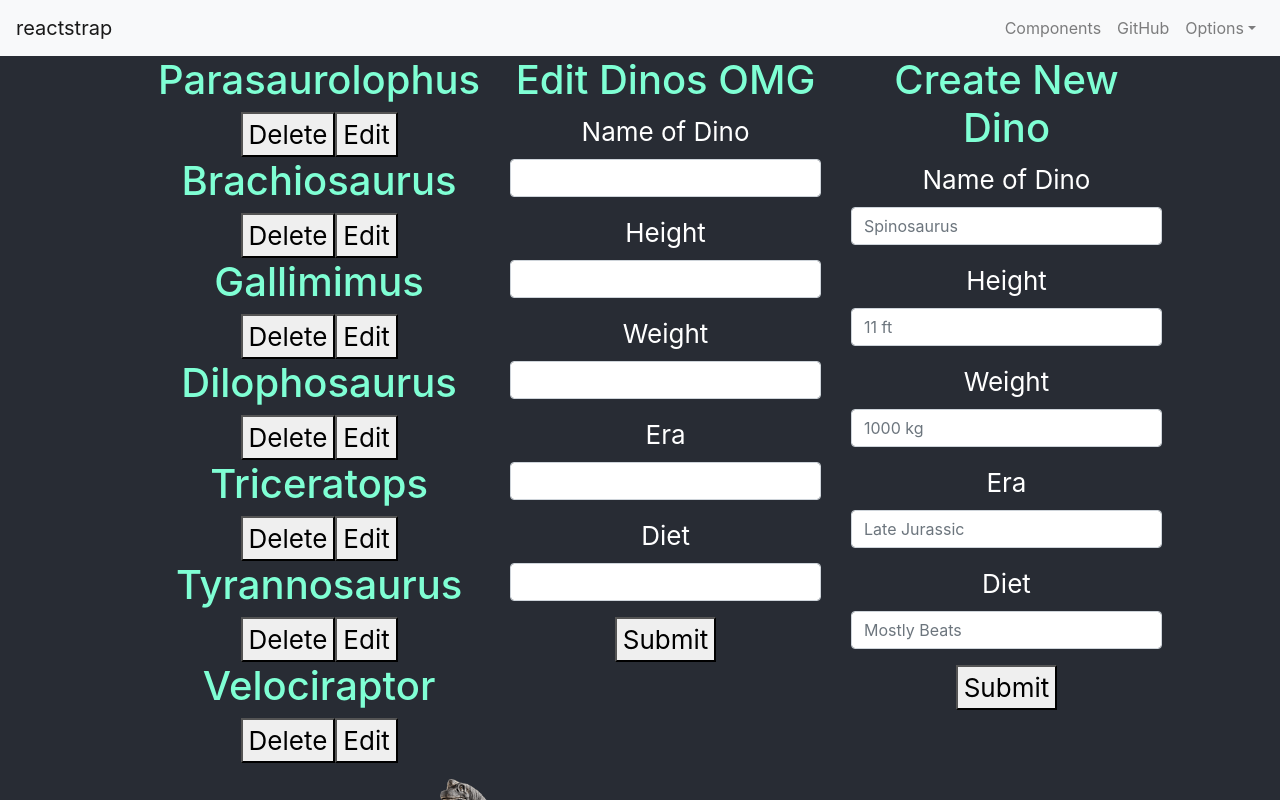
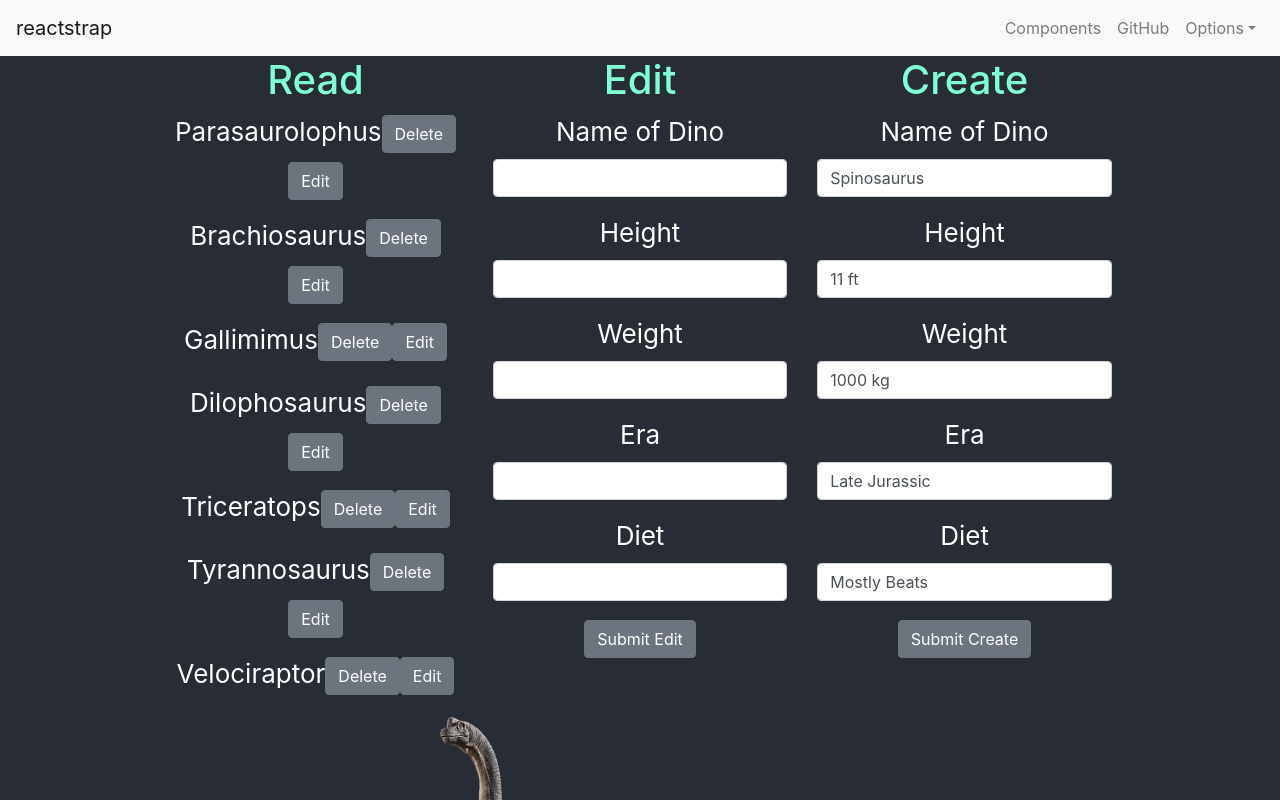
Before and after one commit to gargansa/dinosaurcrud, a React (Create React App) app: page / in a window 1280 px wide. Shown: the top 800 px of the page. Built offline with nearby package versions, Linux system fonts and the light colour scheme.

Commit message:
Refactored

```diff
--- a/src/App.js
+++ b/src/App.js
@@ -1,5 +1,5 @@
 import React, { Component } from 'react';
-import logo from './logo.svg';
+// import logo from './logo.svg';
 import './App.css';
 import Dinos from './Dinos'
 import Navigation from './Navbar.js'
--- a/src/Dinos.js
+++ b/src/Dinos.js
@@ -1,169 +1,207 @@
 import React from 'react';
-import { Button, Form, FormGroup, Label, Input, FormText } from 'reactstrap';
-import EditDino from './editDino'
+import { Button, Form, FormGroup, Label, Input } from 'reactstrap';
+
 import { Container, Row, Col } from 'reactstrap';
-export default class Dinos extends React.Component{
-    constructor(){
+export default class Dinos extends React.Component {
+    constructor() {
         super()
         this.state = {
             dinoToEdit: {
                 id: -1,
-                name:"",
-                height:"",
-                weight:"",
-                era:"",
-                diet:"",
+                name: "",
+                height: "",
+                weight: "",
+                era: "",
+                diet: "",
             },
-            name:"",
-            height:"",
-            weight:"",
-            era:"",
-            diet:"",
-            dinosaurs:[
-            // {id: 0, name: 'Parasaurolophus', height:'16ft', weight:'2268 kg', era:'Late Cretaceous', diet: 'Herbivore'},
-
-            // {id: 1, name: 'Brachiosaurus', height:'31ft', weight:'35000 kg', era: 'Late Jurassic', diet:'Herbivore'},
-
-            // {id: 2, name: 'Gallimimus', height:'6ft', weight:'440 kg', era: 'Late Cretaceous', diet: 'Insectivorous'},
-
-            // {id: 3, name: 'Dilophosaurus', height: '6ft', weight: '283 kg', era: 'Early Jurassic',  diet: 'Scavenger'},
-
-            // {id: 4, name: 'Triceratops', height: '9ft', weight: '10886 kg',  era: 'Late Cretaceous', diet: 'Herbivore'},
-
-            // {id: 5, name: 'Tyrannosaurus', height: '12ft', weight: '7257 kg', era: 'Late Cretaceous', diet: 'Carnivore'},
-
-            // {id: 6, name: 'Velociraptor', height: '2ft', weight: '15 kg', era: 'Late Cretaceous', diet: 'Carnivore'}
+            name: "",
+            height: "",
+            weight: "",
+            era: "",
+            diet: "",
+            dinosaurs: [
             ]
         }
         this.deleteDino = this.deleteDino.bind(this);
         this.handleChange = this.handleChange.bind(this);
-        this.createDino = this.createDino.bind(this);
-        this.updateDino= this.updateDino.bind(this);
-        //this.editDino = this.editDino.bind(this);
+        this.submitCreate = this.submitCreate.bind(this);
+        this.updateDino = this.updateDino.bind(this);
+        this.submitEdit = this.submitEdit.bind(this)
+        this.editDino = this.editDino.bind(this);
     } // ends constructor
 
+    componentDidMount() {
+        let initialDinosaurs = []
+        initialDinosaurs = JSON.parse(localStorage.getItem("dinoStorage"));
+        if (initialDinosaurs) { if (initialDinosaurs.length === 0) { initialDinosaurs = 0 } } // make sure its not an empty array
+        if (!initialDinosaurs) {
+            initialDinosaurs = [
+                { id: 0, name: 'Parasaurolophus', height: '16ft', weight: '2268 kg', era: 'Late Cretaceous', diet: 'Herbivore' },
+
+                { id: 1, name: 'Brachiosaurus', height: '31ft', weight: '35000 kg', era: 'Late Jurassic', diet: 'Herbivore' },
+
+                { id: 2, name: 'Gallimimus', height: '6ft', weight: '440 kg', era: 'Late Cretaceous', diet: 'Insectivorous' },
+
+                { id: 3, name: 'Dilophosaurus', height: '6ft', weight: '283 kg', era: 'Early Jurassic', diet: 'Scavenger' },
+
+                { id: 4, name: 'Triceratops', height: '9ft', weight: '10886 kg', era: 'Late Cretaceous', diet: 'Herbivore' },
+
+                { id: 5, name: 'Tyrannosaurus', height: '12ft', weight: '7257 kg', era: 'Late Cretaceous', diet: 'Carnivore' },
+
+                { id: 6, name: 'Velociraptor', height: '2ft', weight: '15 kg', era: 'Late Cretaceous', diet: 'Carnivore' }
+
+            ];
+        }
+        this.setState({ dinosaurs: initialDinosaurs })
+    }
+    submitCreate(event) {
+        event.preventDefault();
+        let currentId = 0;
+        if (this.state.dinosaurs.length > 0) {
+            currentId = this.state.dinosaurs[this.state.dinosaurs.length - 1].id
+        }
+
+        let dummyDino = { id: currentId + 1, name: this.state.name, height: this.state.height, weight: this.state.weight, era: this.state.era, diet: this.state.diet }
+        let theDinos = this.state.dinosaurs.slice()
+        theDinos.push(dummyDino)
+        this.setState({ dinosaurs: theDinos })
+        localStorage.setItem("dinoStorage", JSON.stringify(theDinos));
+    }
+
+    deleteDino(name) {
+        let newDinos = this.state.dinosaurs.filter(dinosaur => dinosaur.name !== name)
+        this.setState({ dinosaurs: newDinos })
+        localStorage.setItem("dinoStorage", JSON.stringify(newDinos));
+    }
+    editDino(dino) {
+        this.setState({ dinoToEdit: dino })
+
+    }
+
+
+
+    submitEdit(event) {
+        event.preventDefault()
+        //BUILD UPDATED DINOSAUR
+        let updatedDino = {
+            id: this.id,
+            name: this.name.length ? this.name : this.state.name,
+            height: this.height.length ? this.height : this.state.height,
+            weight: this.weight.length ? this.weight : this.state.weight,
+            era: this.era.length ? this.era : this.state.era,
+            diet: this.diet.length ? this.diet : this.state.diet
+        }
+        this.updateDino(updatedDino)
+    }
+    updateDino(newDino) {
+        let newDinoObj = this.state.dinosaurs.map((oldDino) => {
+            if (oldDino.id === newDino.id) {
+                return newDino;
+            }
+            else {
+                return oldDino;
+            }
+        })
+        this.setState({ dinosaurs: newDinoObj })
+        localStorage.setItem("dinoStorage", JSON.stringify(newDinoObj));
+    }
     handleChange(event) {
         const name = event.target.name;
         this.setState({
-        [name]: event.target.value
+            [name]: event.target.value
         });
     }
-    componentDidMount(){
-        let dino = JSON.parse(localStorage.getItem("dinoStorage"));
-        if (!dino){
-            dino = [
-                {id: 0, name: 'Parasaurolophus', height:'16ft', weight:'2268 kg', era:'Late Cretaceous', diet: 'Herbivore'},
+    displayEditDinos() {
+        return (
+            <Form>
+                <FormGroup>
+                    <Label for="dinoName">Name of Dino</Label>
+                    <Input type="text" defaultValue={this.name} name="name" id="dinoName" onChange={this.handleChange} />
+                </FormGroup>
 
-                {id: 1, name: 'Brachiosaurus', height:'31ft', weight:'35000 kg', era: 'Late Jurassic', diet:'Herbivore'},
+                <FormGroup>
+                    <Label for="dinoHeight">Height</Label>
+                    <Input type="text" defaultValue={this.height} name="height" id="dinoHeight" onChange={this.handleChange} />
+                </FormGroup>
 
-                {id: 2, name: 'Gallimimus', height:'6ft', weight:'440 kg', era: 'Late Cretaceous', diet: 'Insectivorous'},
+                <FormGroup>
+                    <Label for="dinoWeight">Weight</Label>
+                    <Input type="text" defaultValue={this.weight} name="weight" id="dinoWeight" onChange={this.handleChange} />
+                </FormGroup>
 
-                {id: 3, name: 'Dilophosaurus', height: '6ft', weight: '283 kg', era: 'Early Jurassic',  diet: 'Scavenger'},
+                <FormGroup>
+                    <Label for="dinoEra">Era</Label>
+                    <Input type="text" name="era" defaultValue={this.era} id="dinoEra" onChange={this.handleChange} />
+                </FormGroup>
 
-                {id: 4, name: 'Triceratops', height: '9ft', weight: '10886 kg',  era: 'Late Cretaceous', diet: 'Herbivore'},
-
-                {id: 5, name: 'Tyrannosaurus', height: '12ft', weight: '7257 kg', era: 'Late Cretaceous', diet: 'Carnivore'},
-
-                {id: 6, name: 'Velociraptor', height: '2ft', weight: '15 kg', era: 'Late Cretaceous', diet: 'Carnivore'}
-
-            ];
-        }
-        console.log(dino)
-        this.setState({dinosaurs: dino})
-
+                <FormGroup>
+                    <Label for="dinoDiet">Diet</Label>
+                    <Input type="text" defaultValue={this.diet} name="diet" id="dinoDiet" onChange={this.handleChange} />
+                </FormGroup>
+            </Form>)
     }
-    createDino(event) {
-        event.preventDefault();
-        let currentId =0;
-        if (this.state.dinosaurs.length > 0){
-            currentId = this.state.dinosaurs[this.state.dinosaurs.length-1].id
-        }
-
-        let dummyDino = {id: currentId+1, name: this.state.name, height: this.state.height, weight: this.state.weight, era: this.state.era, diet: this.state.diet}
-        let theDinos = this.state.dinosaurs.slice()
-        theDinos.push(dummyDino)
-        this.setState({dinosaurs: theDinos})
-        localStorage.setItem("dinoStorage", JSON.stringify(theDinos));
+    displayReadDinos() {
+        return (
+            this.dinoNames = this.state.dinosaurs.map((item) =>
+                <FormGroup key={item.id}>
+                    <Label>{item.name}</Label>
+                    <Button onClick={() => { this.deleteDino(item.name) }}>Delete</Button>
+                    <Button onClick={() => { this.editDino(item) }}>Edit</Button>
+                </FormGroup>)
+        )
     }
 
-    deleteDino(name){
-       let newDinos = this.state.dinosaurs.filter(dinosaur => dinosaur.name !== name)
-        this.setState({dinosaurs: newDinos})
-        localStorage.setItem("dinoStorage", JSON.stringify(newDinos));
-    }
-    editDino(dino){
-        //event.preventDefault();
-        // let testDino = dino.name;
-        this.setState({dinoToEdit : dino})
+    displayCreateDinos() {
+        return(
+        <Form>
+            <FormGroup>
+                <Label for="dinoName">Name of Dino</Label>
+                <Input type="text" name="name" id="dinoName" defaultValue="Spinosaurus" onChange={this.handleChange} />
+            </FormGroup>
 
-    }
-    readDinos(){
-        this.dinoNames = this.state.dinosaurs.map((item)=>
-        <li key={item.id}><h1 color="aquamarine">{item.name}</h1>
-          <button onClick={()=>{this.deleteDino(item.name)}}>Delete</button>
-          <button onClick={()=>{this.editDino(item)}}>Edit</button>
-        </li>
+            <FormGroup>
+                <Label for="dinoHeight">Height</Label>
+                <Input type="text" name="height" id="dinoHeight" defaultValue="11 ft" onChange={this.handleChange} />
+            </FormGroup>
+
+            <FormGroup>
+                <Label for="dinoWeight">Weight</Label>
+                <Input type="text" name="weight" id="dinoWeight" defaultValue="1000 kg" onChange={this.handleChange} />
+            </FormGroup>
+
+            <FormGroup>
+                <Label for="dinoEra">Era</Label>
+                <Input type="text" name="era" id="dinoEra" defaultValue="Late Jurassic" onChange={this.handleChange} />
+            </FormGroup>
+
+            <FormGroup>
+                <Label for="dinoDiet">Diet</Label>
+                <Input type="text" name="diet" id="dinoDiet" defaultValue="Mostly Beats" onChange={this.handleChange} />
+            </FormGroup>
+        </Form>
         )
     }
-    updateDino(newDino){
-        let newDinoObj = this.state.dinosaurs.map((oldDino) =>{
-            if (oldDino.id === newDino.id){
-                return newDino;
-            }
-            else{
-                return oldDino;
-            }
-        })
-        this.setState({dinosaurs:newDinoObj})
-        localStorage.setItem("dinoStorage", JSON.stringify(newDinoObj));
-    }
 
-    render(){
-        this.readDinos()
+    render() {
         return (
             <div>
-                 <Container>
+                <Container>
                     <Row>
-                        <Col><ul>{this.dinoNames}</ul></Col>
-                        <Col> <h1>Edit Dinos OMG</h1>
-                        <EditDino
-                        updateDino={this.updateDino}
-                        dino={this.state.dinoToEdit}
-                        ></EditDino></Col>
-                        <Col>
-                            <h1>Create New Dino</h1>
+                        <Col> <h1>Read</h1>
+                            {this.displayReadDinos()}
+                        </Col>
+                        <Col> <h1>Edit</h1>
+                            {this.displayEditDinos()}
+                            <Button onClick={this.submitEdit}>Submit Edit</Button>
 
-                            <Form>
-                                <FormGroup>
-                                    <Label for="dinoName">Name of Dino</Label>
-                                    <Input type="text" name="name" id="dinoName" placeholder="Spinosaurus" onChange={this.handleChange} />
-                                </FormGroup>
-
-                                <FormGroup>
-                                    <Label for="dinoHeight">Height</Label>
-                                    <Input type="text" name="height" id="dinoHeight" placeholder="11 ft" onChange={this.handleChange}/>
-                                </FormGroup>
-
-                                <FormGroup>
-                                    <Label for="dinoWeight">Weight</Label>
-                                    <Input type="text" name="weight" id="dinoWeight" placeholder="1000 kg" onChange={this.handleChange} />
-                                </FormGroup>
-
-                                <FormGroup>
-                                    <Label for="dinoEra">Era</Label>
-                                    <Input type="text" name="era" id="dinoEra" placeholder="Late Jurassic" onChange={this.handleChange} />
-                                </FormGroup>
-
-                                <FormGroup>
-                                    <Label for="dinoDiet">Diet</Label>
-                                    <Input type="text" name="diet" id="dinoDiet" placeholder="Mostly Beats" onChange={this.handleChange} />
-                                </FormGroup>
-                                <button onClick={this.createDino}>Submit</button>
-                            </Form>
+                        </Col>
+                        <Col><h1>Create</h1>
+                            {this.displayCreateDinos()}
+                            <Button onClick={this.submitCreate}>Submit Create</Button>
                         </Col>
                     </Row>
                 </Container>
             </div>
         );
-}
+    }
 };
--- a/src/editDino.js
+++ /dev/null
@@ -1,80 +0,0 @@
-import React from 'react'
-import { Button, Form, FormGroup, Label, Input, FormText } from 'reactstrap';
-
-
-export default class EditDino extends React.Component{
-    constructor(props){
-        super(props)
-        // this.props.name = "something"
-        // man alive
-        this.state = {
-            name:"",
-            height:"",
-            weight:"",
-            era:"",
-            diet:""
-        }
-        this.handleSubmit = this.handleSubmit.bind(this)
-        this.handleChange = this.handleChange.bind(this)
-    }
-
-
-handleSubmit(event){
-    event.preventDefault()
-    //BUILD UPDATED DINOSAUR
-    let updatedDino = {
-        id: this.props.dino.id,
-        name:this.state.name.length ? this.state.name : this.props.dino.name ,
-        height:this.state.height.length ? this.state.height : this.props.dino.height ,
-        weight:this.state.weight.length ? this.state.weight : this.props.dino.weight ,
-        era:this.state.era.length ? this.state.era : this.props.dino.era ,
-        diet:this.state.diet.length ? this.state.diet : this.props.dino.diet
-    }
-    this.props.updateDino(updatedDino)
-}
-handleChange(event) {
-    const name = event.target.name;
-    this.setState({
-    [name]: event.target.value
-    });
-}
-    render(){
-        //console.log(this.props.dino.name)
-        return (
-
-            <div>
-
-                <Form>
-                    <FormGroup>
-                        <Label for="dinoName">Name of Dino</Label>
-                        <Input type="text" defaultValue={this.props.dino.name} name="name" id="dinoName" onChange={this.handleChange} />
-                    </FormGroup>
-
-                    <FormGroup>
-                        <Label for="dinoHeight">Height</Label>
-                        <Input type="text" defaultValue={this.props.dino.height} name="height" id="dinoHeight" onChange={this.handleChange}/>
-                    </FormGroup>
-
-                    <FormGroup>
-                        <Label for="dinoWeight">Weight</Label>
-                        <Input type="text" defaultValue={this.props.dino.weight} name="weight" id="dinoWeight" onChange={this.handleChange} />
-                    </FormGroup>
-
-                    <FormGroup>
-                        <Label for="dinoEra">Era</Label>
-                        <Input type="text" name="era" defaultValue={this.props.dino.era} id="dinoEra" onChange={this.handleChange} />
-                    </FormGroup>
-
-                    <FormGroup>
-                        <Label for="dinoDiet">Diet</Label>
-                        <Input type="text" defaultValue={this.props.dino.diet} name="diet" id="dinoDiet" onChange={this.handleChange} />
-                    </FormGroup>
-                </Form>
-                <button onClick={this.handleSubmit}>Submit</button>
-
-            </div>
-        )
-    }
-
-
-}
```
